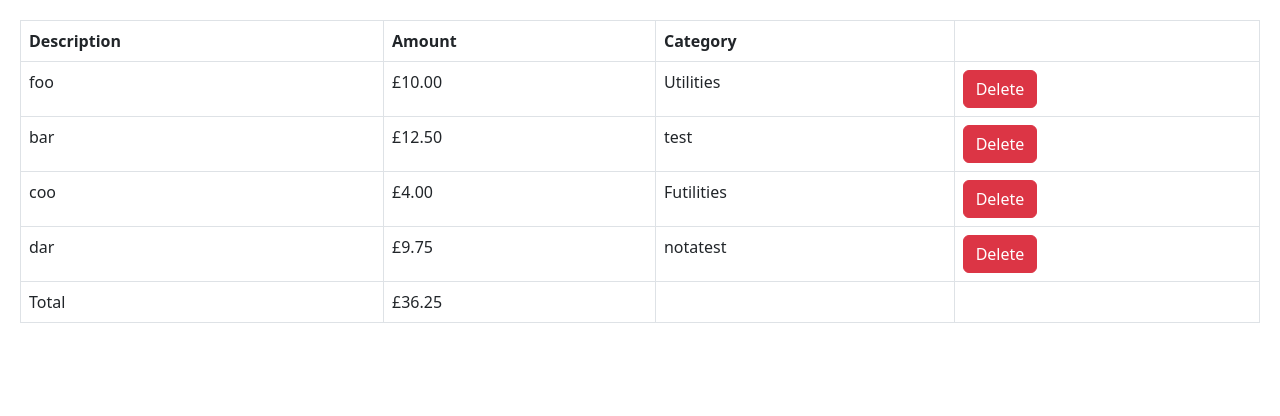
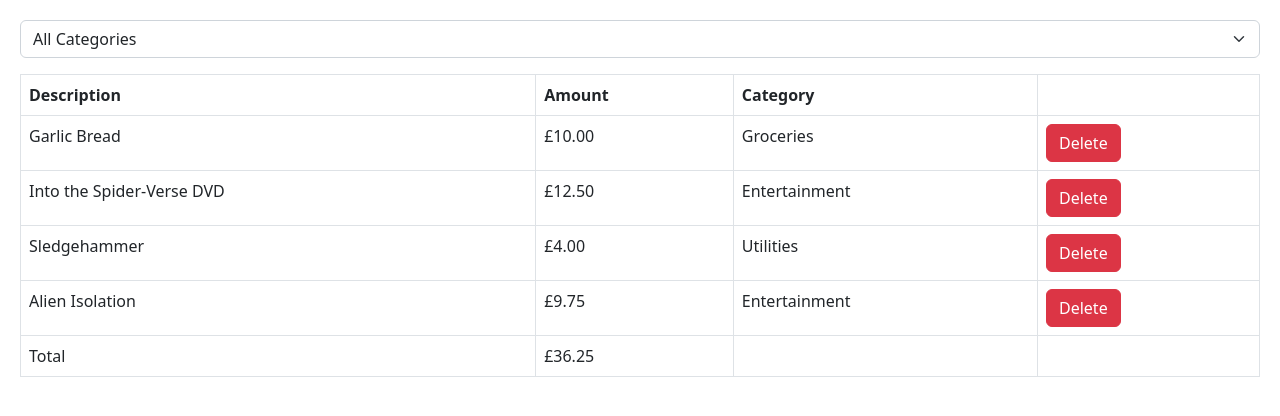
Before and after one commit to ElizaWymer/Finance-Tracker-WebProject, a React (Vite) app: page / in a window 1280 px wide. Shown: the top 416 px of the page. Built offline with nearby package versions, Linux system fonts and the light colour scheme.

Commit message:
Created a table that displays a list of all items purchased as well as a button that allows the items to be filtered by type

```diff
--- a/src/App.tsx
+++ b/src/App.tsx
@@ -1,18 +1,41 @@
 import { useState } from "react";
-import ExpenseList from "./Expense Tracker/ExpenseList";
+import ExpenseList from "./Expense Tracker/Components/ExpenseTable";
+import ExpenseFilter from "./Expense Tracker/Components/ExpenseFilter";
 
 function App() {
   const [expenses, setExpense] = useState([
-    { id: 1, description: "foo", amount: 10, category: "Utilities" },
-    { id: 2, description: "bar", amount: 12.5, category: "test" },
-    { id: 3, description: "coo", amount: 4, category: "Futilities" },
-    { id: 4, description: "dar", amount: 9.7483, category: "notatest" },
+    { id: 1, description: "Garlic Bread", amount: 10, category: "Groceries" },
+    {
+      id: 2,
+      description: "Into the Spider-Verse DVD",
+      amount: 12.5,
+      category: "Entertainment",
+    },
+    { id: 3, description: "Sledgehammer", amount: 4, category: "Utilities" },
+    {
+      id: 4,
+      description: "Alien Isolation",
+      amount: 9.7483,
+      category: "Entertainment",
+    },
   ]);
+
+  const [selectedCategory, setSelectedCategory] = useState("");
+
+  const visableExpenses = selectedCategory
+    ? expenses.filter((e) => e.category === selectedCategory)
+    : expenses;
 
   return (
     <div>
+      <div className="mb-3">
+        <ExpenseFilter
+          onSelectCategory={(category) => setSelectedCategory(category)}
+        ></ExpenseFilter>
+      </div>
+
       <ExpenseList
-        expenses={expenses}
+        expenses={visableExpenses}
         onDelete={(id) => setExpense(expenses.filter((e) => e.id !== id))}
       ></ExpenseList>
     </div>
--- /dev/null
+++ b/src/Expense Tracker/Components/ExpenseFilter.tsx
@@ -0,0 +1,21 @@
+import React from "react";
+
+interface Props {
+  onSelectCategory: (category: string) => void;
+}
+
+const ExpenseFilter = ({ onSelectCategory }: Props) => {
+  return (
+    <select
+      className="form-select"
+      onChange={(event) => onSelectCategory(event.target.value)}
+    >
+      <option value="">All Categories </option>
+      <option value="Groceries">Groceries</option>
+      <option value="Utilities">Utilities</option>
+      <option value="Entertainment">Entertainment</option>
+    </select>
+  );
+};
+
+export default ExpenseFilter;
```
Also changed, not shown: src/Expense Tracker/Components/InputBoxes.tsx (deleted, +0 -22 lines), src/Expense Tracker/Components/Table.tsx (deleted, +0 -20 lines), src/Expense Tracker/Components/ExpenseTable.tsx (renamed from src/Expense Tracker/ExpenseList.tsx), src/components/Miscellaneous/Alert.tsx (renamed from src/components/Alert.tsx), src/components/Miscellaneous/ExpandableText.tsx (renamed from src/components/ExpandableText.tsx), src/components/Miscellaneous/Form.tsx (renamed from src/components/Form.tsx), src/components/Miscellaneous/Message.tsx (renamed from src/components/Message.tsx), src/components/SimpleEPOSComponent/Cart.tsx (renamed from src/components/Cart.tsx), src/components/SimpleEPOSComponent/ItemTracker.tsx (renamed from src/components/ItemTracker.tsx).
